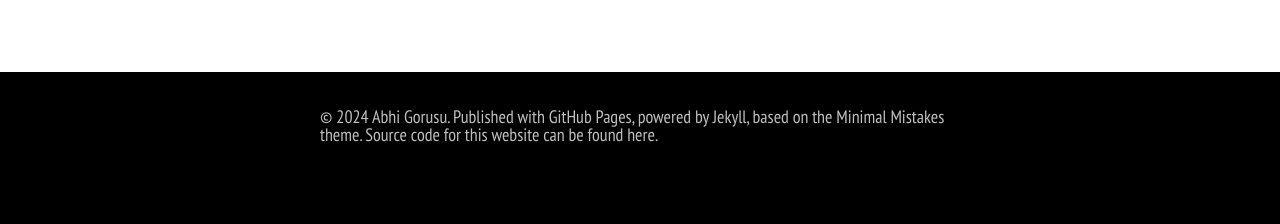
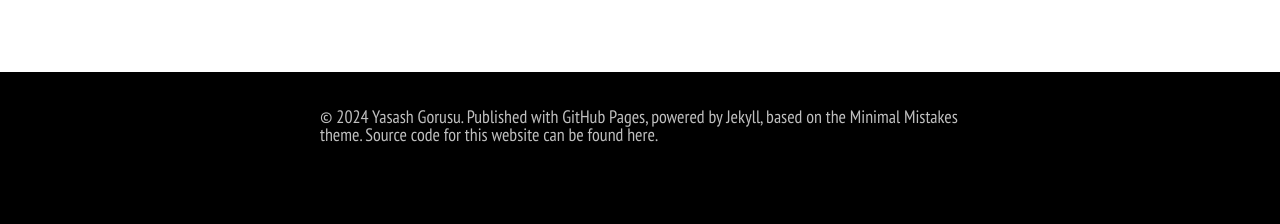
Before and after one commit to yaruup/yaruup.github.io, a Jekyll site: the page built from index.md, in a window 1280 px wide. Shown: the part 1040-1264 px from the top of the page. Built offline with Jekyll 4.4.1, drawn with Linux system fonts in a browser that asks for light colours; nearby versions of some CDN libraries; comment, search, counter and statistics services are not loaded; a style sheet for code colours, icons or effects is not loaded; our own code applies the rules of GitHub Pages for plain Markdown files.

Commit message:
Update footer.html

```diff
--- a/_includes/footer.html
+++ b/_includes/footer.html
@@ -1,8 +1,8 @@
-<h6>&copy; {{ site.time | date: '%Y' }} {{ site.owner.name }}.
+<h6>&copy; {{ site.time | date: '%Y' }} Yasash Gorusu.
   Published with <a href="https://pages.github.com/" rel="nofollow">GitHub Pages</a>,
   powered by <a href="https://jekyllrb.com" rel="nofollow">Jekyll</a>,
   based on the <a href="https://mademistakes.com/" rel="nofollow">Minimal Mistakes</a> theme.
-  Source code for this website can be found <a href="https://github.com/GuangLun2000/GuangLun2000.github.io" rel="nofollow">here</a>.
+  Source code for this website can be found <a href="https://github.com/yaruup/yaruup.github.io" rel="nofollow">here</a>.
 
   <!-- <script type="text/javascript" id="clstr_globe" src="//clustrmaps.com/globe.js?d=tGZ_4852x6Mm-PPomoo98e4y_CI8D9TmioGTO03Daik"></script> -->
 
```
